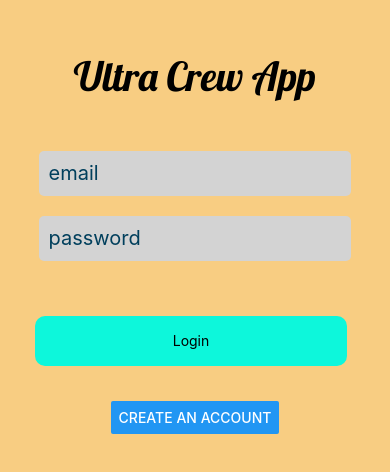
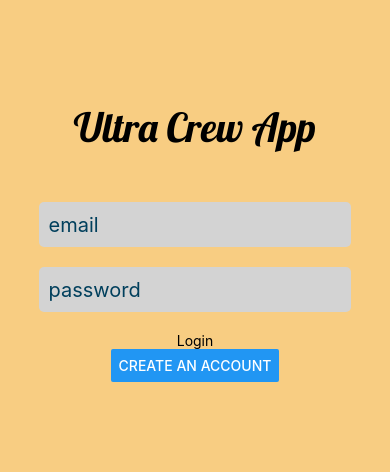
Before and after one commit to GreenField-Org/ultracrewmobile, a React Native app: screen /Login in a window 390 px wide. Shown: the part 180-652 px from the top of the page. Built offline with nearby package versions, Linux system fonts and the light colour scheme.

Commit message:
adding functionality to login button - routes to Home page

```diff
--- a/Views/LoginScreen.js
+++ b/Views/LoginScreen.js
@@ -1,8 +1,7 @@
 import React, { useState } from 'react';
-import { Button } from 'react-native';
+import { Button, Pressable } from 'react-native';
 import { StyleSheet, Text, TextInput, View, Image, TouchableOpacity } from 'react-native';
 import { useFonts } from 'expo-font';
-import DefaultButton from '../Components/DefaultButton';
 import { NavigationContainer } from '@react-navigation/native';
 import { createNativeStackNavigator } from '@react-navigation/native-stack';
 
@@ -41,7 +40,12 @@ export default function LoginScreen({navigation}) {
           />
         </View>
 
-        <DefaultButton buttonText='Login'/>
+        <Pressable
+        title="Login"
+        style={styles.button}
+        onPress={() => navigation.navigate('Home')}>
+          <Text style={styles.text}>Login</Text>
+        </Pressable>
 
         <Button title="Create an Account" style={styles.createAcctBtn} onPress={() => navigation.navigate('CreateAcct')}/>
      </View>
```
